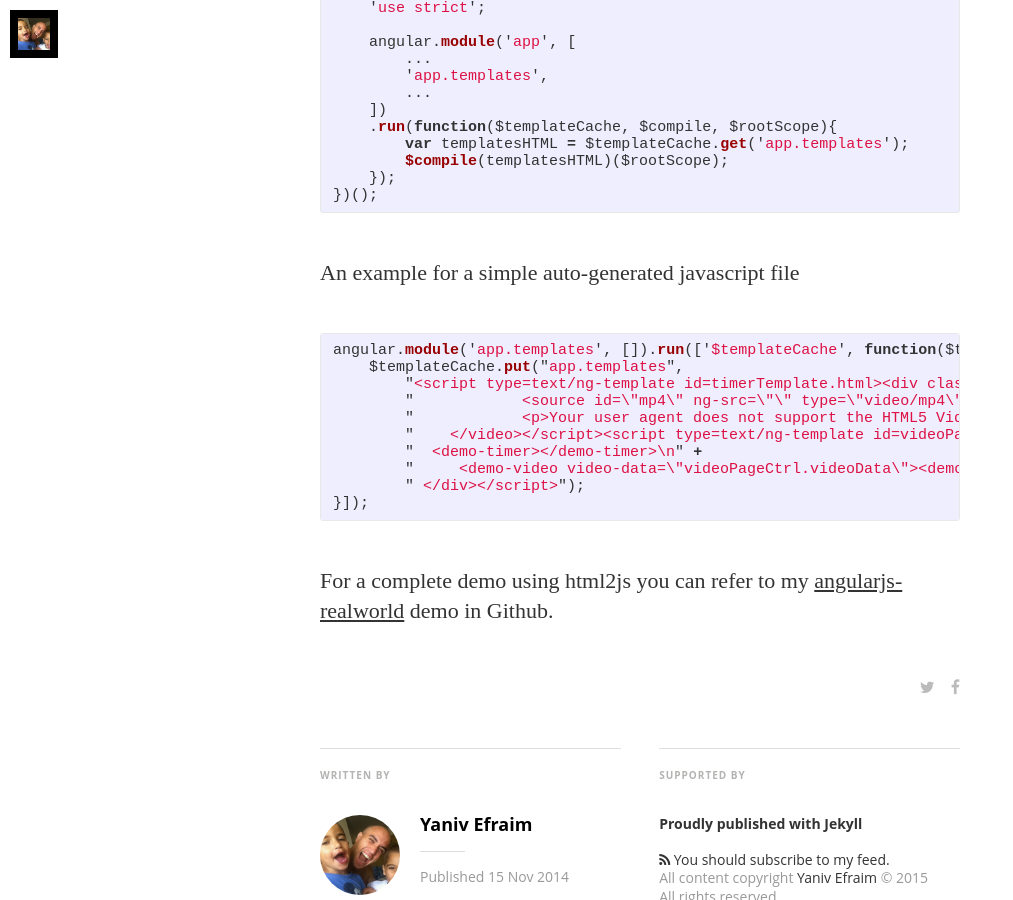
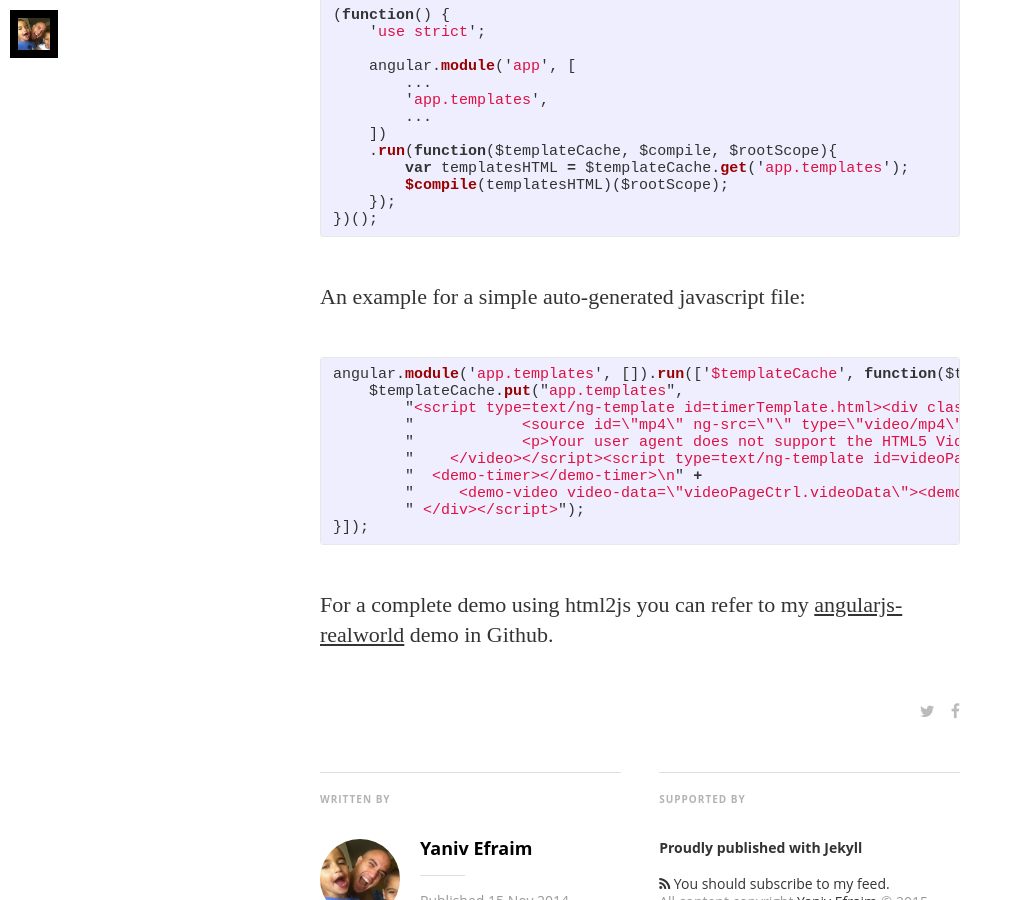
Before and after one commit to Morgan-Leon/yanivefraim.github.io, a Jekyll site: the page built from _posts/2014-12-15-pre-caching-angularjs-templates-using-html2js.markdown, in a window 1280 px wide and 900 px high, scrolled down 2319 px. Shown: the whole window, without its empty margins (0-1013 px from the left). Built offline with Jekyll 4.4.1, drawn with Linux system fonts in a browser that asks for light colours; nearby versions of some CDN libraries; some web fonts are replaced; Markdown is read by kramdown in place of the engine named in the settings.

```diff
--- a/_posts/2014-12-15-pre-caching-angularjs-templates-using-html2js.markdown
+++ b/_posts/2014-12-15-pre-caching-angularjs-templates-using-html2js.markdown
@@ -12,11 +12,11 @@ A cool trick is using Grunt/Gulp plugin called html2js (if you're not using Grun
 
 Installing the plugin:
 
->Grunt{% highlight js %}
+Grunt{% highlight js %}
 npm install grunt-html2js --save-dev
 {% endhighlight %}
 
->Gulp{% highlight js %}
+Gulp{% highlight js %}
 npm install --save-dev gulp-html2js
 {% endhighlight %}
 
@@ -61,7 +61,8 @@ This will create a module named "app.templates", which you will be able to add a
     });
 })();
 {% endhighlight %}
-An example for a simple auto-generated javascript file
+
+An example for a simple auto-generated javascript file:
 {% highlight js %}
 angular.module('app.templates', []).run(['$templateCache', function($templateCache) {
     $templateCache.put("app.templates",
```
